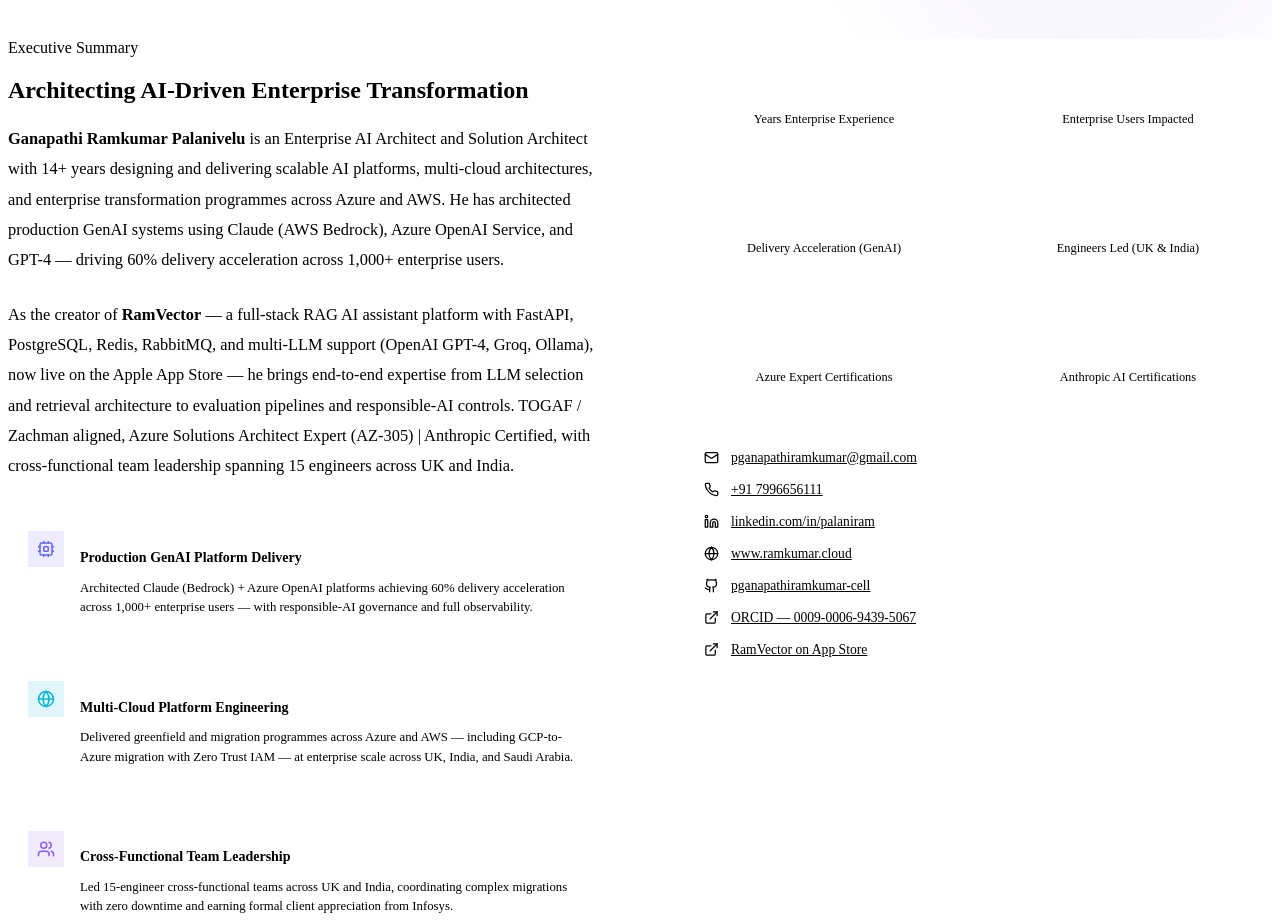
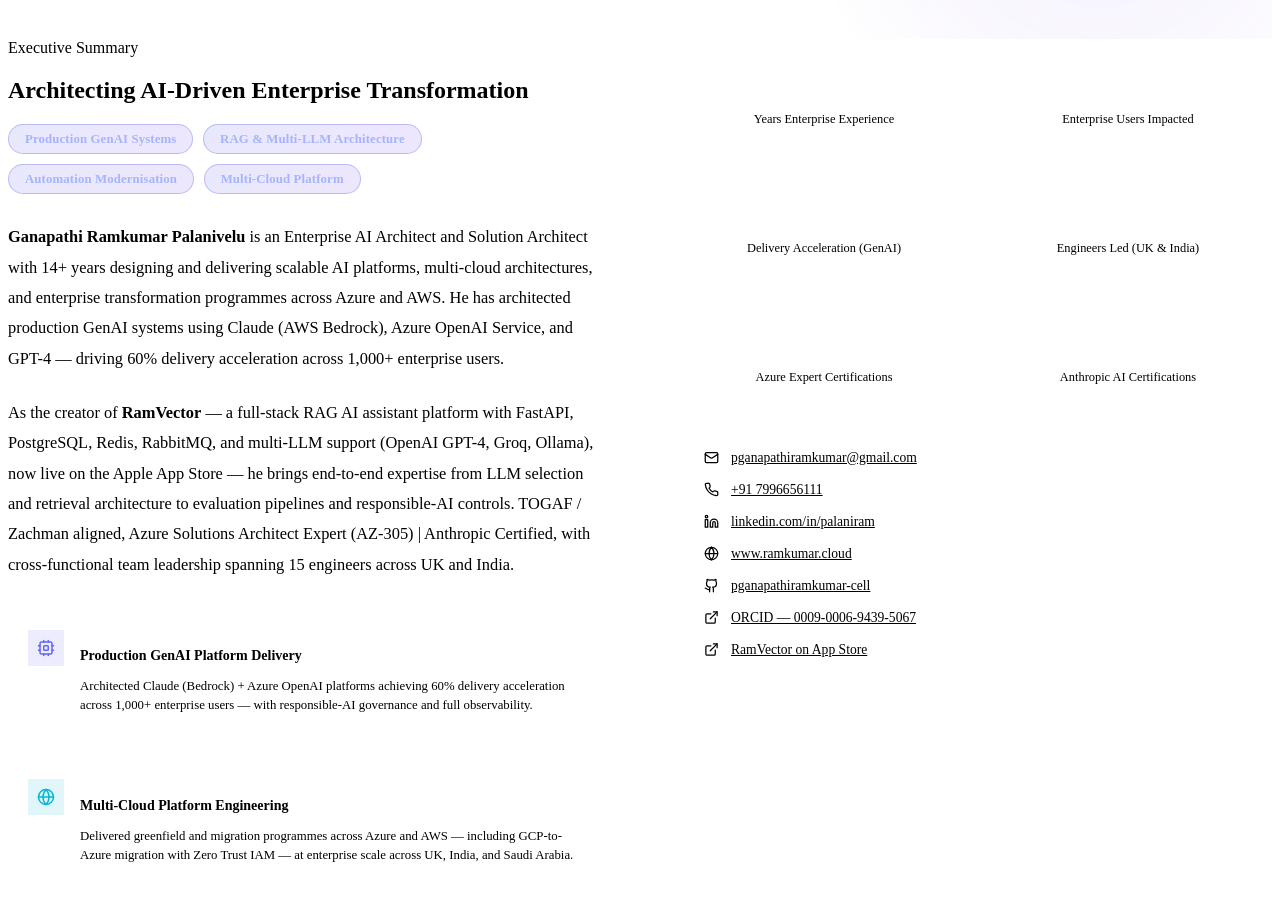
Before and after one commit to pganapathiramkumar-cell/RamVectorWeb, a React (Vite) app: page / in a window 1280 px wide. Shown: the part 833-1754 px from the top of the page. Built offline with nearby package versions, Linux system fonts and the light colour scheme; the HTML template or start-up script is replaced by a standard one.

Commit message:
feat: add production tagline pills to About section

```diff
--- a/src/components/About.jsx
+++ b/src/components/About.jsx
@@ -65,6 +65,14 @@
               <h2 className="section-title">Architecting <span>AI-Driven</span> Enterprise Transformation</h2>
             </div>
 
+            <div className={`${styles.taglineRow} fade-up`}>
+              {['Production GenAI Systems', 'RAG & Multi-LLM Architecture', 'Automation Modernisation', 'Multi-Cloud Platform'].map((tag, i) => (
+                <span key={tag} className={styles.taglinePill} style={{ animationDelay: `${i * 120}ms` }}>
+                  {tag}
+                </span>
+              ))}
+            </div>
+
             <p className={`${styles.bio} fade-up`}>
               <strong>Ganapathi Ramkumar Palanivelu</strong> is an Enterprise AI Architect and Solution Architect
               with 14+ years designing and delivering scalable AI platforms, multi-cloud architectures, and
--- a/src/styles/About.module.css
+++ b/src/styles/About.module.css
@@ -12,6 +12,33 @@
 }
 
 .left {}
+
+.taglineRow {
+  display: flex;
+  flex-wrap: wrap;
+  gap: 0.6rem;
+  margin-bottom: 1.75rem;
+}
+
+.taglinePill {
+  display: inline-flex;
+  align-items: center;
+  padding: 0.42rem 1rem;
+  border-radius: 100px;
+  font-size: 0.8rem;
+  font-weight: 700;
+  letter-spacing: 0.01em;
+  background: linear-gradient(135deg, rgba(99,102,241,0.15), rgba(139,92,246,0.15));
+  border: 1px solid rgba(99,102,241,0.35);
+  color: #a5b4fc;
+  white-space: nowrap;
+  transition: transform var(--transition-fast), box-shadow var(--transition-fast);
+}
+
+.taglinePill:hover {
+  transform: translateY(-2px);
+  box-shadow: 0 4px 16px rgba(99,102,241,0.25);
+}
 
 .bio {
   font-size: 1.025rem;
```
